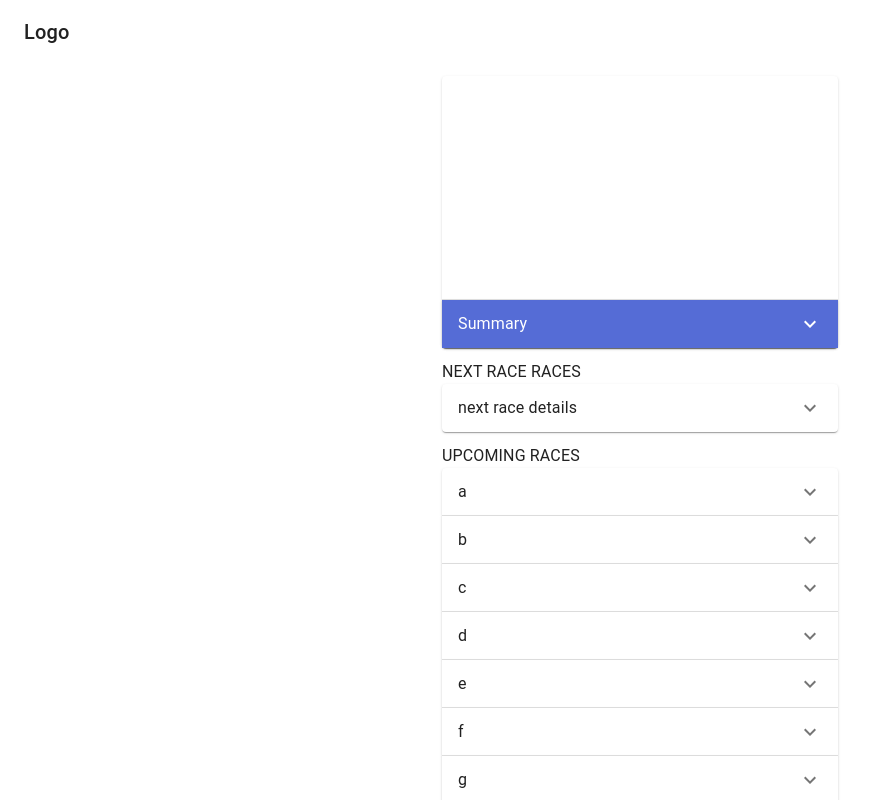
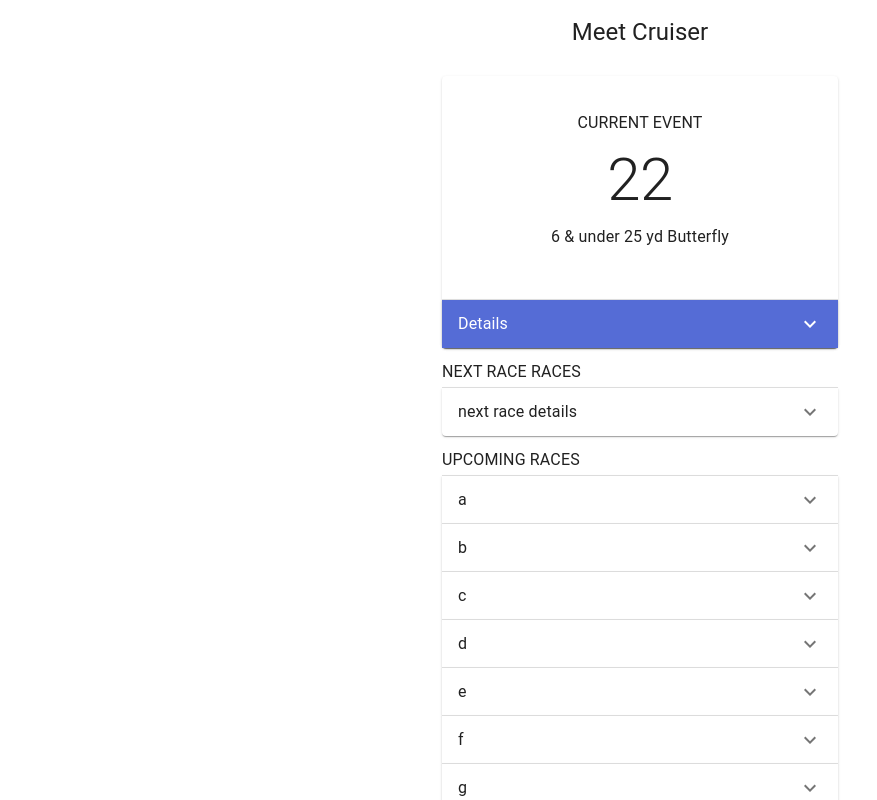
Before and after one commit to tumbleshack/meetcruiser, a React (Create React App) app in the folder frontend/: page / in a window 1280 px wide. Shown: the top 800 px of the page, without its empty margins (0-877 px from the left). Built offline with nearby package versions, Linux system fonts and the light colour scheme.

Commit message:
Putting text in the current race card

```diff
--- a/frontend/src/App.js
+++ b/frontend/src/App.js
@@ -90,6 +90,7 @@ const layout = {
         },
         box: {
             height: '14em',
+
         }
     },
     nextEventHeight: '4em',
@@ -107,7 +108,27 @@ const Upcoming = (text) => {
     )
 }
 
-export default function SimpleContainer(props) {
+const SectionHeading = (props) => {
+    return (
+        <Box sx={{ marginTop: "4px", marginBottom: "4px" }} >
+            <Typography>{props.text}</Typography>
+        </Box>
+    )
+}
+
+const RaceCardContent = (props) => {
+    return (
+        <Box sx={{ minHeight: props.height, display: 'flex', flexDirection: 'column', justifyContent: 'space-evenly', alignItems: 'stretch' }}>
+            <Box sx={{ height: '1em' }} />
+            <Typography width='100%' align='center' variant='h7'>CURRENT EVENT</Typography>
+            <Typography width='100%' align='center' variant='h2'>22</Typography>
+            <Typography width='100%' align='center' variant='h7'>6 & under 25 yd Butterfly</Typography>
+            <Box sx={{ height: '2em' }} />
+        </Box>
+    )
+}
+
+export default function Cruiser(props) {
     const theme = useTheme()
     return (
         <React.Fragment>
@@ -115,8 +136,8 @@ export default function SimpleContainer(props) {
             <ElevationScroll {...props}>
                 <AppBar>
                     <Toolbar>
-                        <Typography variant="h6" component="div">
-                            Logo
+                        <Typography width='100%' align='center' variant="h5" component="div">
+                            Meet Cruiser
                         </Typography>
                     </Toolbar>
                 </AppBar>
@@ -124,20 +145,20 @@ export default function SimpleContainer(props) {
             <Toolbar id="back-to-top-anchor" />
             <Container sx={{ minHeight: layout.currentEvent.height }} >
                 <Paper sx={{ height: layout.currentEvent.height }}>
-                    <Box sx={{ height: layout.currentEvent.box.height }}>
-                    </Box>
+                    <RaceCardContent height={layout.currentEvent.box.height} >
+                    </RaceCardContent>
                     <Accordion disableGutters>
-                        <CurrentRaceAccordionSummary >Summary</CurrentRaceAccordionSummary>
+                        <CurrentRaceAccordionSummary >Details</CurrentRaceAccordionSummary>
                         <AccordionDetails >Contents</AccordionDetails>
                     </Accordion>
                 </Paper>
             </Container>
             <Container sx={{ minHeight: layout.nextEventHeight,}} >
-                <Typography>NEXT RACE RACES</Typography>
+                <SectionHeading text="NEXT RACE RACES" />
                 {Upcoming('next race details')}
             </Container>
             <Container sx={{ minHeight: layout.followingEventHeight,}} >
-                <Typography>UPCOMING RACES</Typography>
+                <SectionHeading text="UPCOMING RACES" />
                 {dummyData.map((item) => Upcoming(item))}
             </Container>
             <ScrollTop {...props}>
```
